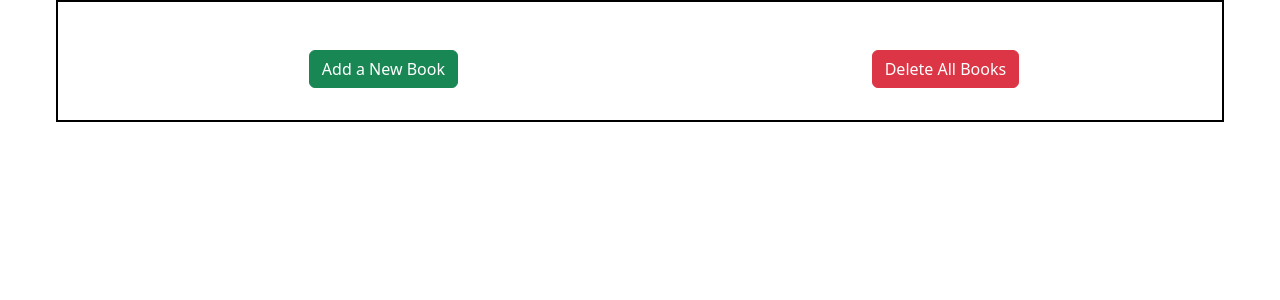
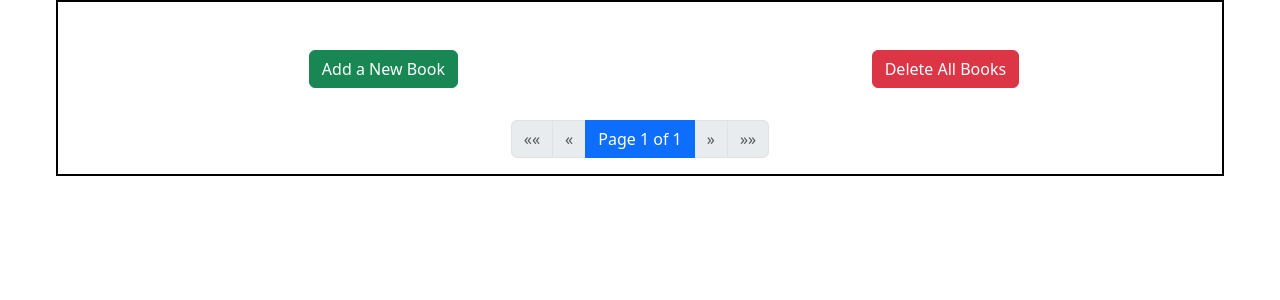
Before and after one commit to Sahil-coder50/Bookstore, a Django app: page /books/ in a window 1280 px wide. Shown: the part 56-356 px from the top of the page. Run offline with Django 5.2, Linux system fonts and the light colour scheme; a user stored in the database is signed in; data that the repository does not hold is empty; some libraries are stand-ins or nearby versions.

Commit message:
Added the Pagination code for Authors and Books GET view

```diff
--- a/bookstore/user/templates/books.html
+++ b/bookstore/user/templates/books.html
@@ -9,7 +9,7 @@
 
             {% for book in books %}
 
-                <div class="col-md-4">
+                <div class="col-md-6">
 
                         <div class="card p-3 h-100 shadow-sm border-0 rounded-3" style="min-height: 250px; min-width: 200px;">
 
@@ -42,6 +42,69 @@
             </div>
         </div>
 
+        <!-- {#<div class="pagination">
+            <span class="step-links">
+                {% if books.has_previous %}
+                    <a href="?page=1">&laquo; first</a>
+                    <a href="?page={{ books.previous_page_number }}">previous</a>
+                {% endif %}
+
+                <span class="current">
+                    Page {{ books.number }} of {{ books.paginator.num_pages }}.
+                </span>
+
+                {% if books.has_next %}
+                    <a href="?page={{ books.next_page_number }}">next</a>
+                    <a href="?page={{ books.paginator.num_pages }}">last &raquo;</a>
+                {% endif %}
+            </span>
+        </div>#} -->
+
+        <nav aria-label="Page navigation">
+            <ul class="pagination justify-content-center">
+
+                {% if books.has_previous %}
+                <li class="page-item">
+                    <a class="page-link" href="?page=1" aria-label="First">
+                    <span aria-hidden="true">&laquo;&laquo;</span>
+                    </a>
+                </li>
+                <li class="page-item">
+                    <a class="page-link" href="?page={{ books.previous_page_number }}" aria-label="Previous">
+                    <span aria-hidden="true">&laquo;</span>
+                    </a>
+                </li>
+                {% else %}
+                <li class="page-item disabled"><span class="page-link">&laquo;&laquo;</span></li>
+                <li class="page-item disabled"><span class="page-link">&laquo;</span></li>
+                {% endif %}
+
+                <li class="page-item active">
+                <span class="page-link">
+                    Page {{ books.number }} of {{ books.paginator.num_pages }}
+                </span>
+                </li>
+
+                {% if books.has_next %}
+                <li class="page-item">
+                    <a class="page-link" href="?page={{ books.next_page_number }}" aria-label="Next">
+                    <span aria-hidden="true">&raquo;</span>
+                    </a>
+                </li>
+                <li class="page-item">
+                    <a class="page-link" href="?page={{ books.paginator.num_pages }}" aria-label="Last">
+                    <span aria-hidden="true">&raquo;&raquo;</span>
+                    </a>
+                </li>
+                {% else %}
+                <li class="page-item disabled"><span class="page-link">&raquo;</span></li>
+                <li class="page-item disabled"><span class="page-link">&raquo;&raquo;</span></li>
+                {% endif %}
+
+            </ul>
+        </nav>
+
+
     </div>
 
 {% endblock %}
--- a/bookstore/user/views.py
+++ b/bookstore/user/views.py
@@ -20,6 +20,8 @@ from datetime import timedelta
 
 import jwt
 from jwt import ExpiredSignatureError, InvalidTokenError
+
+from django.core.paginator import Paginator
 
 # Create your views here.
 
@@ -60,6 +62,12 @@ def Books_List(request):
         # GET request with JWT auth
         resp = requests.get("http://127.0.0.1:8000/api/books/", params=params, headers=headers)
         books = resp.json()
+
+        """Pagination Code"""
+        paginator = Paginator(books, 4)  # Show 4 per page.
+
+        page_number = request.GET.get("page")
+        books = paginator.get_page(page_number)
 
         return render(request, 'books.html', {'books': books})
 
@@ -245,6 +253,12 @@ def Authors_List(request):
 
         resp = requests.get(f"http://127.0.0.1:8000/api/authors/", params=params, headers=headers)
         authors = resp.json()
+
+        """Pagination Code"""
+        paginator = Paginator(authors, 2)  # Show 4 per page.
+
+        page_number = request.GET.get("page")
+        authors = paginator.get_page(page_number)
 
         return render(request, 'Author/authors.html',{'authors':authors})
 
```
Also changed, not shown: bookstore/user/templates/Author/authors.html (+45 -0 lines).
